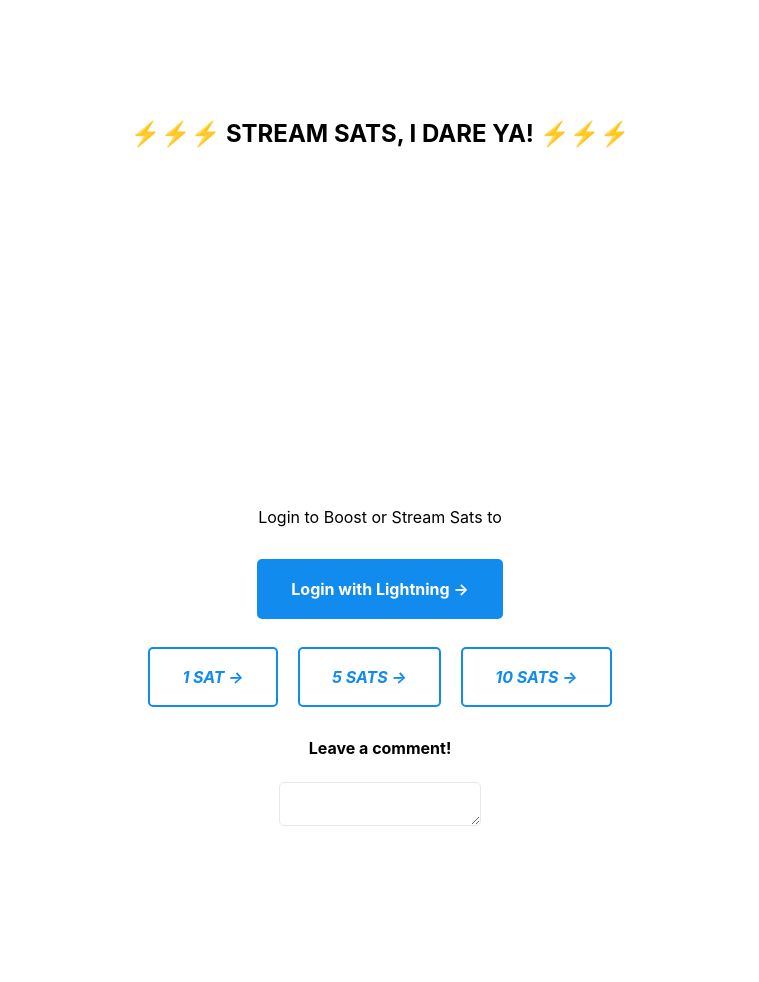
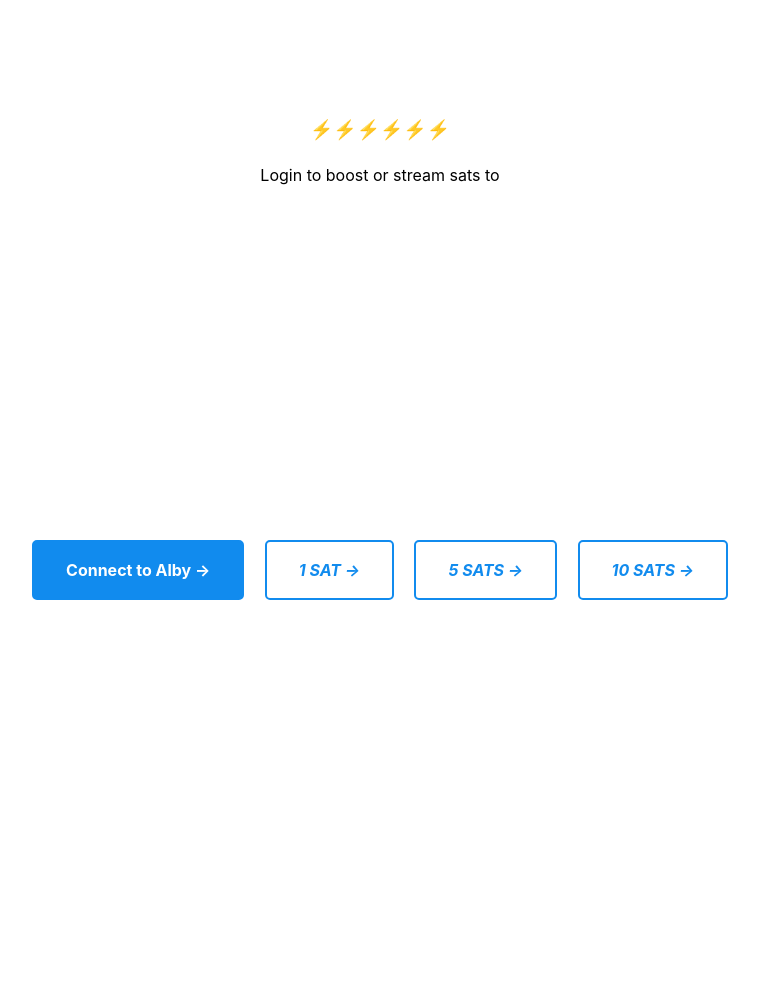
Before and after one commit to pcsubirachs/sats_stream, a Flask app: template web_app/templates/wrapper.html in a window 1280 px wide. Shown: the whole page, without its empty margins (260-1019 px from the left). After the commit the page ends 600 px from the top, so only its background shows below. Run offline with Flask 2, Linux system fonts and the light colour scheme; the template is opened without the code that fills it, so the values that code supplies are empty.

Commit message:
organized wrapper, created unique link

```diff
--- a/web_app/routes.py
+++ b/web_app/routes.py
@@ -31,7 +31,8 @@
 
         # create uniquie link
         pk = 123 # Your object's id
-        domain = 'satsbuster.herokuapp.com' # Your domain
+        # domain = satsbuster.herokuapp.com
+        domain = 'www.boltbooster.com' # Your domain
 
         # use the user name and youtube link to create unique link
         hashids = Hashids(salt=ln_address + link, min_length=6)
--- a/web_app/static/assets/js/pay.js
+++ b/web_app/static/assets/js/pay.js
@@ -6,17 +6,18 @@
 
 // initial payment to enable payments with Alby
 async function pay() {
-  const comment = document.getElementById("message").value;
+  //const comment = document.getElementById("message").value;
 
   // https://github.com/dolcalmi/lnurl-pay
   // can use a simple lnurl request invoice
   // pass in lnurl or ln address, how many sats you want to send, and if you want to send a comment
   const { invoice, params, successAction, validatePreimage } =
     await LnurlPay.requestInvoice({
+      // this needs to grab the address of the creator from the database, or from the html page.. TBD
       lnUrlOrAddress: "subirachs@getalby.com",
       //lnUrlOrAddress: ln_address,
       tokens: 1,
-      comment: comment,
+      //comment: comment,
     });
 
   // call webln
@@ -32,7 +33,7 @@
     // validate the preimage by comparing the hash of the preimage to the payment hash of the lightning invoice
     // if it validates, then it confirms
     if (validatePreimage(payResponse.preimage)) {
-      document.getElementById("success").append("yay, paid -- ");
+      document.getElementById("connect_success").append("1 SAT has been sent to initialize connection! Sending sats is now enabled.");
     } else {
       alert("fail");
     }
@@ -45,23 +46,20 @@
   event.preventDefault();
   event.target.innerHTML = "loading...";
   pay();
-  event.target.innerHTML = "BOOST BOLTS BELOW!"
+  event.target.innerHTML = "Connecting..."
 });
 
 // 1 SAT
 async function pay_1_sat() {
-  const comment = document.getElementById("message").value;
 
   // https://github.com/dolcalmi/lnurl-pay
   // can use a simple lnurl request invoice
   // pass in lnurl or ln address, how many sats you want to send, and if you want to send a comment
   const { invoice, params, successAction, validatePreimage } =
     await LnurlPay.requestInvoice({
-      // this needs to grab the address of the poster from the database
-      // not sure how to do this yet
+      // this needs to grab the address of the creator from the database, TBD
       lnUrlOrAddress: "subirachs@getalby.com",
       tokens: 1,
-      comment: comment,
     });
 
   // call webln
@@ -77,7 +75,7 @@
     // validate the preimage by comparing the hash of the preimage to the payment hash of the lightning invoice
     // if it validates, then it confirms
     if (validatePreimage(payResponse.preimage)) {
-      document.getElementById("success").append("** BOOSTED 1 SAT! **");
+      document.getElementById("success").append(" BOOSTED 1 SAT! ");
     } else {
       alert("fail");
     }
@@ -88,25 +86,21 @@
 
 document.getElementById("one-sat-button").addEventListener("click", (event) => {
   event.preventDefault();
-  event.target.innerHTML = "BOOSTED!";
+  //event.target.innerHTML = "BOOSTED!";
   pay_1_sat();
-  event.target.innerHTML = "1 SAT";
 });
 
 // 5 SATS
 async function pay_five_sats() {
-  const comment = document.getElementById("message").value;
 
   // https://github.com/dolcalmi/lnurl-pay
   // can use a simple lnurl request invoice
   // pass in lnurl or ln address, how many sats you want to send, and if you want to send a comment
   const { invoice, params, successAction, validatePreimage } =
     await LnurlPay.requestInvoice({
-      // this needs to grab the address of the poster from the database
-      // not sure how to do this yet
+      // this needs to grab the address of the creator from the database, TBD
       lnUrlOrAddress: "subirachs@getalby.com",
       tokens: 5,
-      comment: comment,
     });
 
   // call webln
@@ -122,7 +116,7 @@
     // validate the preimage by comparing the hash of the preimage to the payment hash of the lightning invoice
     // if it validates, then it confirms
     if (validatePreimage(payResponse.preimage)) {
-      document.getElementById("success").append("** BOOSTED 5 SATS! **");
+      document.getElementById("success").append(" BOOSTED 5 SATS! ");
     } else {
       alert("fail");
     }
@@ -133,13 +127,12 @@
 
 document.getElementById("five-sats-button").addEventListener("click", (event) => {
   event.preventDefault();
-  event.target.innerHTML = "BOOSTED!";
+  //event.target.innerHTML = "BOOSTED!";
   pay_five_sats();
 });
 
 // 10 SATS
 async function pay_ten_sats() {
-  const comment = document.getElementById("message").value;
 
   // https://github.com/dolcalmi/lnurl-pay
   // can use a simple lnurl request invoice
@@ -150,7 +143,6 @@
       // not sure how to do this yet
       lnUrlOrAddress: "subirachs@getalby.com",
       tokens: 10,
-      comment: comment,
     });
 
   // call webln
@@ -166,7 +158,7 @@
     // validate the preimage by comparing the hash of the preimage to the payment hash of the lightning invoice
     // if it validates, then it confirms
     if (validatePreimage(payResponse.preimage)) {
-      document.getElementById("success").append("** BOOSTED 10 SATS! **");
+      document.getElementById("success").append(" BOOSTED 10 SATS! ");
     } else {
       alert("fail");
     }
@@ -177,7 +169,7 @@
 
 document.getElementById("ten-sats-button").addEventListener("click", (event) => {
   event.preventDefault();
-  event.target.innerHTML = "BOOSTED!";
+  //event.target.innerHTML = "BOOSTED!";
   pay_ten_sats();
 });
 
--- a/web_app/templates/wrapper.html
+++ b/web_app/templates/wrapper.html
@@ -8,36 +8,34 @@
 <body>
     <header>
         <br><br>
-	    <h2>⚡️⚡️⚡️ STREAM SATS, I DARE YA! ⚡️⚡️⚡️</h2>
+        <h2 id="unique-link">{{ lastUser.unique_link }}</h2>
+	    <h3>⚡️⚡️⚡️⚡️⚡️⚡️</h3>
+        <p color="white">Login to boost or stream sats to <b id="ln-address">{{ lastUser.ln_address }}</b></p>
 
         <iframe width="560" height="315" src="{{ lastUser.link }}" title="YouTube video player" frameborder="0" allow="accelerometer; autoplay; clipboard-write; encrypted-media; gyroscope; picture-in-picture" allowfullscreen></iframe>
 
         <br>
 
-	    <p color="white">Login to Boost or Stream Sats to <b id="ln-address">{{ lastUser.ln_address }}</b></p>
+        <p>
+          <a href="#" id="unlock-button"><b>Connect to Alby &rarr;</b></a>
 
-        <h5 id="unique-link">{{ lastUser.unique }}</h5>
-
-        <p>
-          <a href="#" id="unlock-button"><b>Login with Lightning &rarr;</b></a>
-        </p>
-        <p>
           <a href="#" id="one-sat-button"><i>1 SAT &rarr;</i></a>
           <a href="#" id="five-sats-button"><i>5 SATS &rarr;</i></a>
           <a href="#" id="ten-sats-button"><i>10 SATS &rarr;</i></a>
         </p>
         <!-- this comment is pulled to the javascript -->
-        <h4>Leave a comment!</h4>
-        <textarea id="message"></textarea>
+        <!--<h5>Leave a comment!</h5>
+        <textarea id="message"></textarea>-->
 
         <!--<p>
           <a href="#" id="stream-button"><i>Stream &rarr;</i></a>
         </p>-->
 
-        <p id="preimage"></p>
         <p id="payment-hash"></p>
-        <p id="payment-request"></p>
-        <div id="success"></div>
+        <p id="payment-request"></p><br>
+        <div id="connect_success"></div><br>
+        <div id="success"></div><br>
+        <h6 id="preimage"></h6>
       </header>
       <main></main>
 
```
Also changed, not shown: web_app/templates/index.html (+4 -3 lines), web_app/main.db.
